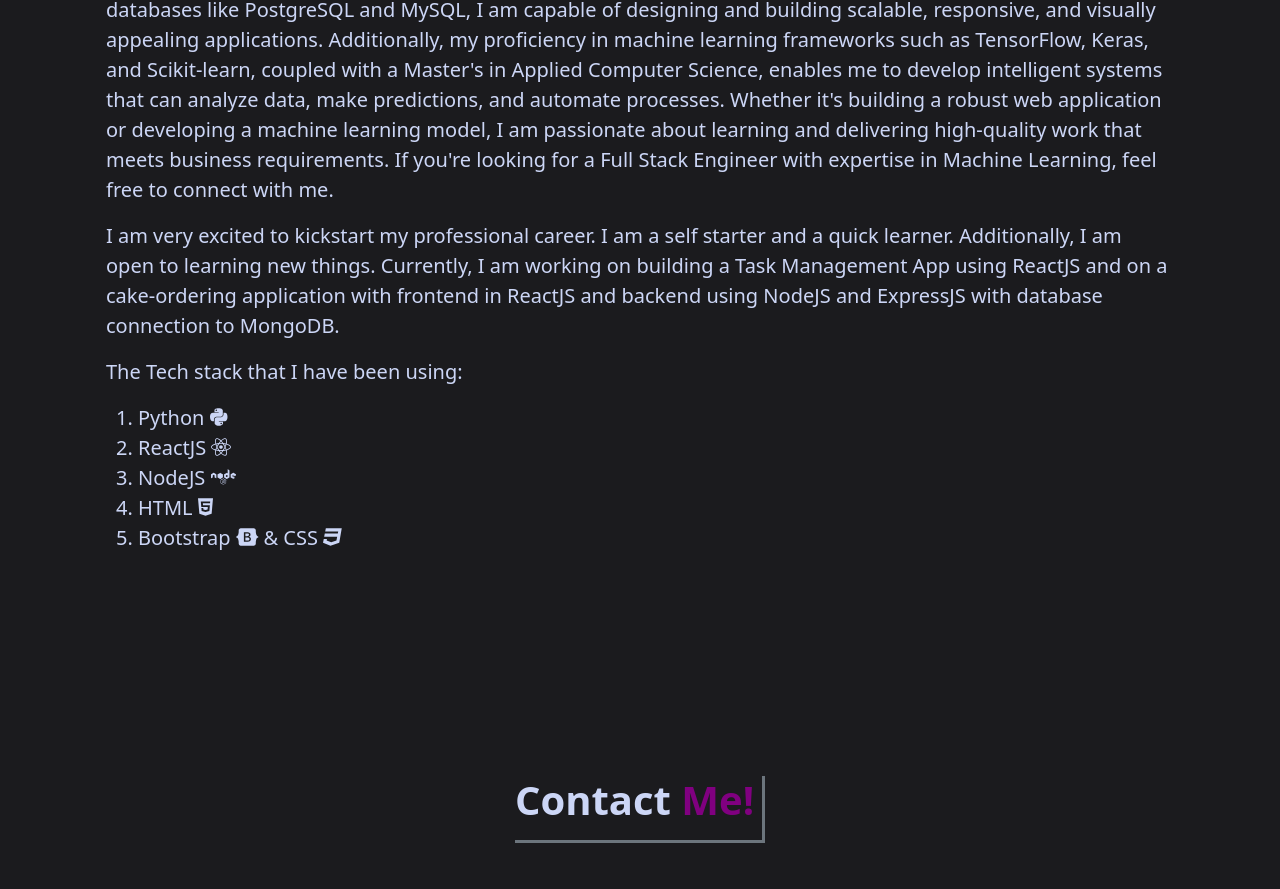
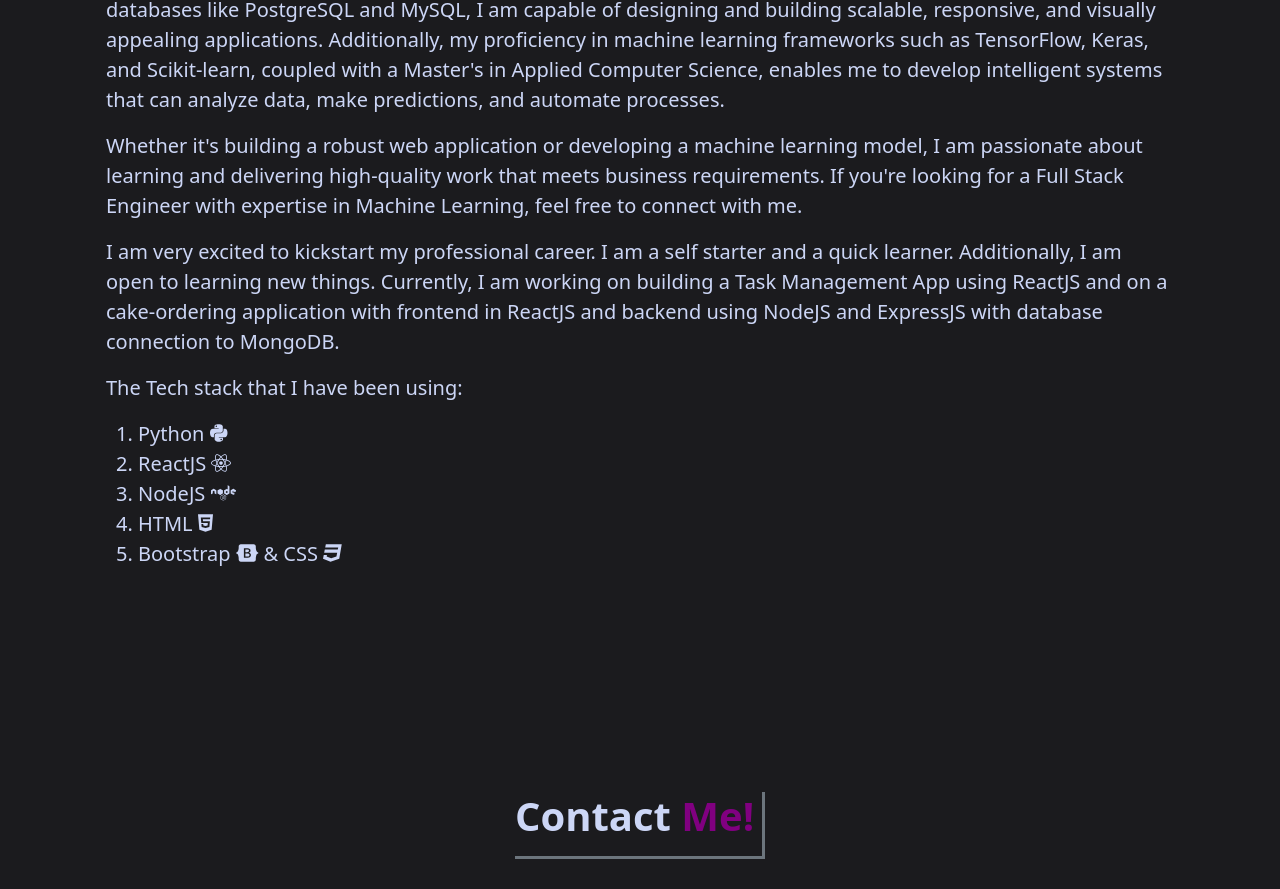
Before and after one commit to bhaven123/my-react-portfolio, a React (Create React App) app: page / in a window 1280 px wide. Shown: the part 3109-3998 px from the top of the page. Built offline with nearby package versions, Linux system fonts and the light colour scheme.

Commit message:
minor fixes

```diff
--- a/src/components/pages/About.js
+++ b/src/components/pages/About.js
@@ -40,11 +40,14 @@
             learning frameworks such as TensorFlow, Keras, and Scikit-learn,
             coupled with a Master's in Applied Computer Science, enables me to
             develop intelligent systems that can analyze data, make predictions,
-            and automate processes. Whether it's building a robust web
-            application or developing a machine learning model, I am passionate
-            about learning and delivering high-quality work that meets business
-            requirements. If you're looking for a Full Stack Engineer with
-            expertise in Machine Learning, feel free to connect with me.
+            and automate processes.
+          </p>
+          <p className="text-justify">
+            Whether it's building a robust web application or developing a
+            machine learning model, I am passionate about learning and
+            delivering high-quality work that meets business requirements. If
+            you're looking for a Full Stack Engineer with expertise in Machine
+            Learning, feel free to connect with me.
           </p>
           <p className="text-justify">
             I am very excited to kickstart my professional career. I am a self
```
